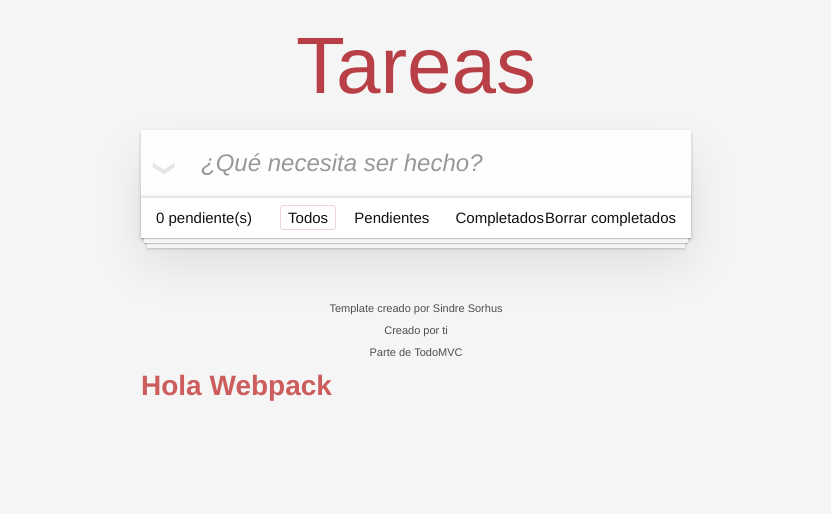
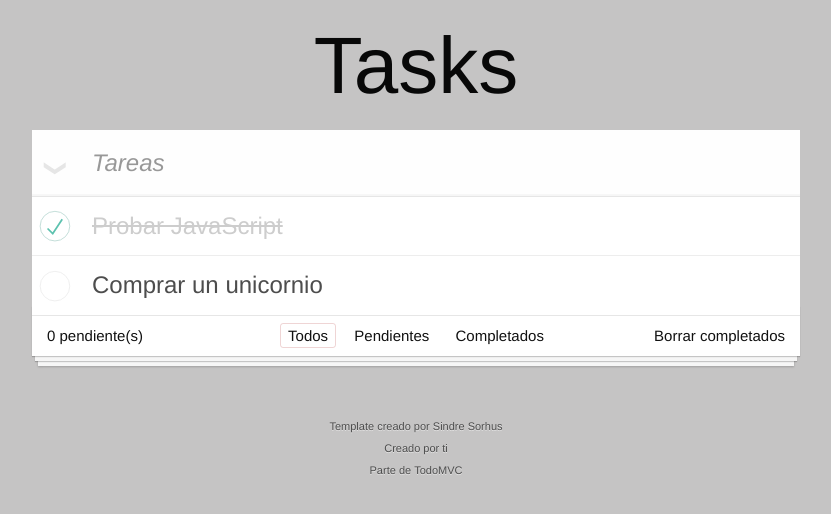
Before and after one commit to JavierSaezGarcia/js-09-todo-webpack, a website built with webpack: page src/index.html in a window 1280 px wide. Shown: the whole page, without its empty margins (224-1055 px from the left). Built offline with nearby package versions, Linux system fonts and the light colour scheme.

Commit message:
s2 commit

```diff
--- /dev/null
+++ b/src/clases/todo.class.js
@@ -0,0 +1,12 @@
+
+
+export class Todo {
+
+    constructor( tarea ) {
+
+        this.tarea = tarea;
+        this.id    = new Date().getTime();
+        this.completado = false;
+        this.creado = new Date();
+    }
+}
--- a/src/css/components.css
+++ /dev/null
@@ -1,3 +0,0 @@
-h1 {
-    color: indianred;
-}
--- a/src/index.html
+++ b/src/index.html
@@ -8,8 +8,8 @@
 	<body>
 		<section class="todoapp">
 			<header class="header">
-				<h1>Tareas</h1>
-				<input class="new-todo" placeholder="¿Qué necesita ser hecho?" autofocus>
+				<h1>Tasks</h1>
+				<input class="new-todo" placeholder="Tareas" autofocus>
 			</header>
 			<!-- This section should be hidden by default and shown when there are todos -->
 			<section class="main">
@@ -18,22 +18,22 @@
 				<ul class="todo-list">
 					<!-- These are here just to show the structure of the list items -->
 					<!-- List items should get the class `editing` when editing and `completed` when marked as completed -->
-					<!-- <li class="completed" data-id="abc">
+					<li class="completed" data-id="abc">
 						<div class="view">
-							<input class="toggle" type="checkbox" checked>
+							<input class="toggle" type="checkbox" checked />
 							<label>Probar JavaScript</label>
 							<button class="destroy"></button>
 						</div>
 						<input class="edit" value="Create a TodoMVC template">
-					</li> -->
-					<!-- <li>
+					</li>
+					<li>
 						<div class="view">
 							<input class="toggle" type="checkbox">
 							<label>Comprar un unicornio</label>
 							<button class="destroy"></button>
 						</div>
 						<input class="edit" value="Rule the web">
-					</li> -->
+					</li>
 				</ul>
 			</section>
 			<!-- This footer should hidden by default and shown when there are todos -->
--- a/src/index.js
+++ b/src/index.js
@@ -1,5 +1,5 @@
+import { Todo } from "./clases/todo.class";
+import "./styles.css";
 
-import { saludar }  from "./js/components";
-import "./styles.css";
-const nombre = "Webpack"
-saludar( nombre );
+const tarea = new Todo('Aprender Javascript');
+console.log( tarea );
--- a/src/js/components.js
+++ b/src/js/components.js
@@ -1,17 +1 @@
 import "../css/components.css";
-// import webpacklogo from "../assets/img/webpack-logo.png";
-
-export const saludar = ( nombre = 'sin nombre' ) => {
-
-    console.log("Creando etiqueta h1");
-    const h1 = document.createElement('h1');
-    h1.innerText = `Hola ${ nombre }`;
-
-    document.body.append( h1 );
-
-    // const img = document.createElement('img');
-    // img.src = webpacklogo;
-    // document.body.append( img );
-
-
-}
--- a/src/styles.css
+++ b/src/styles.css
@@ -23,13 +23,12 @@ button {
 body {
 	font: 14px 'Helvetica Neue', Helvetica, Arial, sans-serif;
 	line-height: 1.4em;
-	background: #f5f5f5;
+	background: #c5c4c4;
 	color: #111111;
 	min-width: 230px;
-	max-width: 550px;
+	max-width: 60%;
 	margin: 0 auto;
-	-webkit-font-smoothing: antialiased;
-	-moz-osx-font-smoothing: grayscale;
+
 	font-weight: 300;
 }
 
@@ -45,8 +44,7 @@ body {
 	background: #fff;
 	margin: 130px 0 40px 0;
 	position: relative;
-	box-shadow: 0 2px 4px 0 rgba(0, 0, 0, 0.2),
-	            0 25px 50px 0 rgba(0, 0, 0, 0.1);
+
 }
 
 .todoapp input::-webkit-input-placeholder {
@@ -74,7 +72,7 @@ body {
 	font-size: 80px;
 	font-weight: 200;
 	text-align: center;
-	color: #b83f45;
+	color: #080808;
 	-webkit-text-rendering: optimizeLegibility;
 	-moz-text-rendering: optimizeLegibility;
 	text-rendering: optimizeLegibility;
```
Also changed, not shown: README.md, src/assets/img/webpack-logo.png (deleted).
